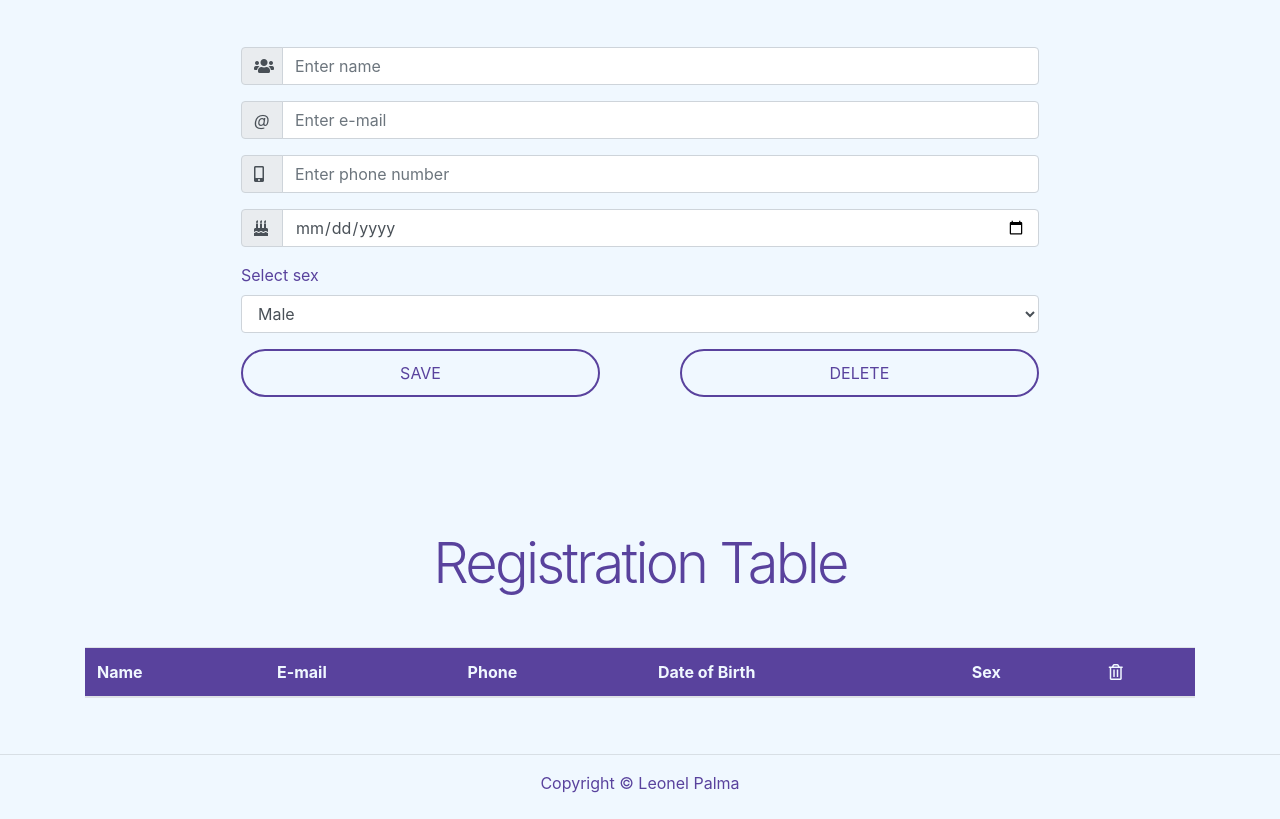
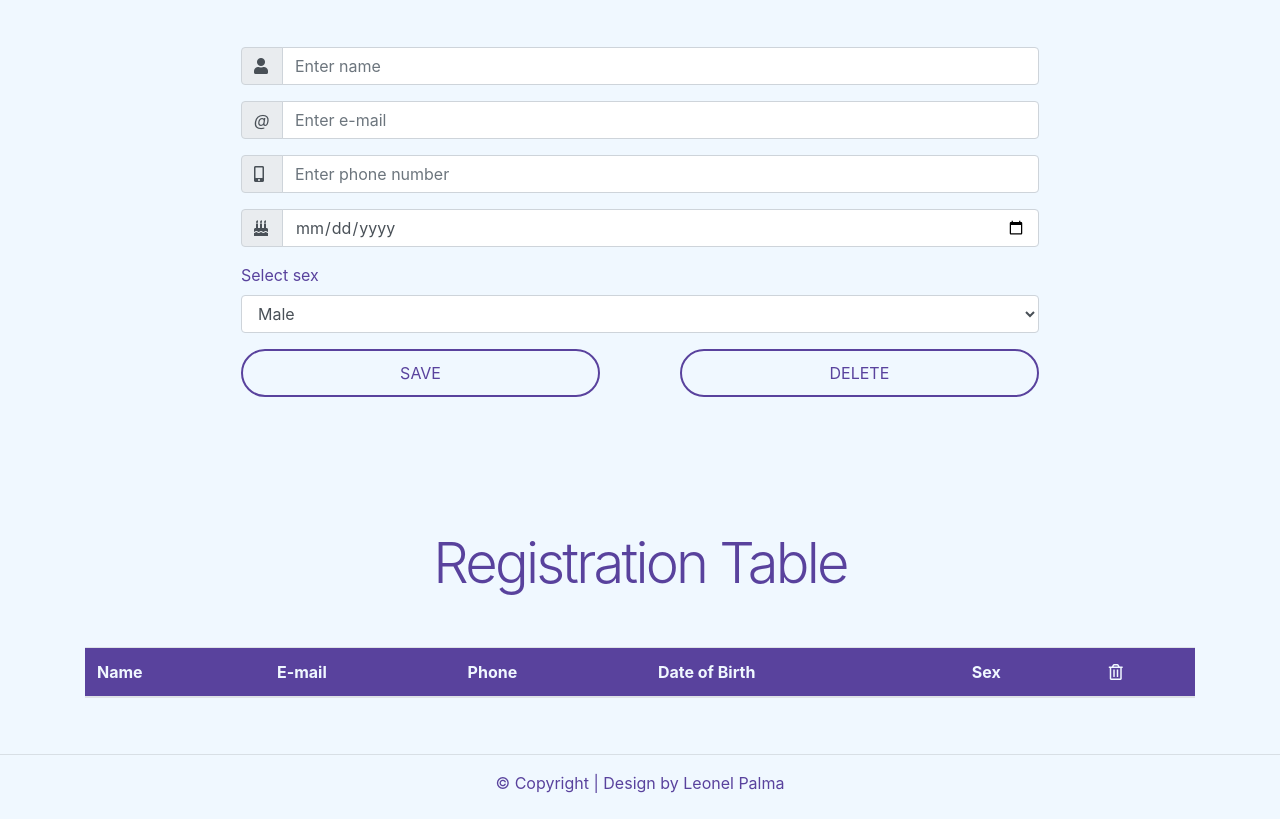
Before and after one commit to LeonelPalma/jogo_de_aventura, a plain HTML site: page index.html in a window 1280 px wide. Shown: the part 206-1025 px from the top of the page. Drawn offline with nearby package versions, Linux system fonts and the light colour scheme.

Commit message:
Update index.html

```diff
--- a/index.html
+++ b/index.html
@@ -48,7 +48,7 @@
                     <form id="form">
                         <div class="form-group input-group">
                             <div class="input-group-prepend">
-                                <span class="input-group-text"><i class="fas fa-users icon"></i></span>
+                                <span class="input-group-text"><i class="fas fa-user icon"></i></span>
                             </div>
                             <label for="user"></label>
                             <input required="required" class="form-control" type="text" id="user" placeholder="Enter name" name="userText" maxlength="100">
@@ -118,7 +118,7 @@
 
         <footer>
            <br><hr>
-           <center>Copyright &copy; Leonel Palma<center>
+           <center> &copy; Copyright | Design by Leonel Palma<center>
            <br>
         </footer>
 
```
